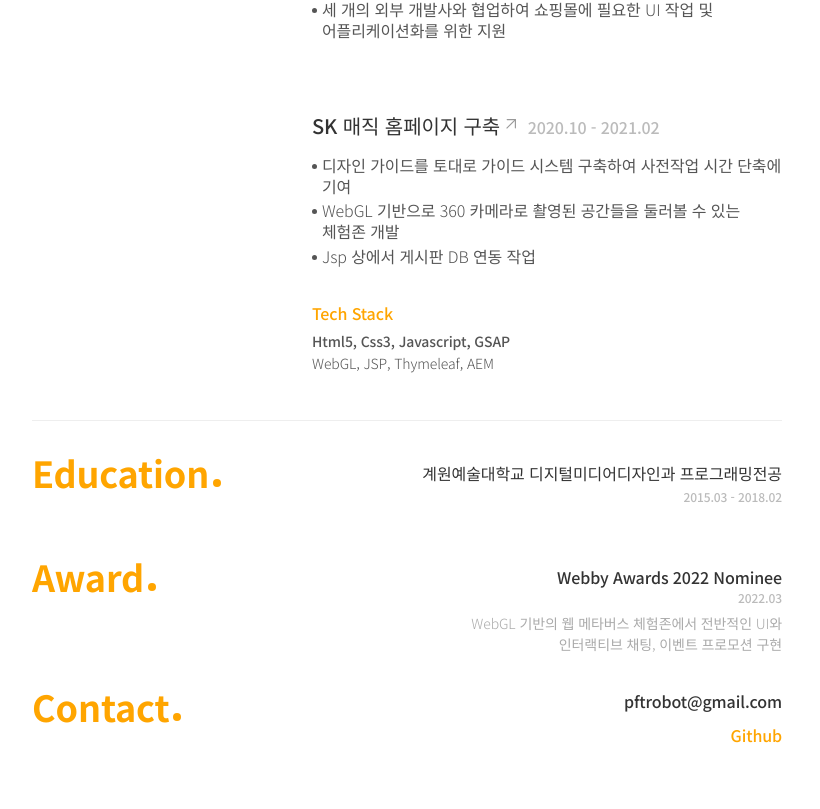
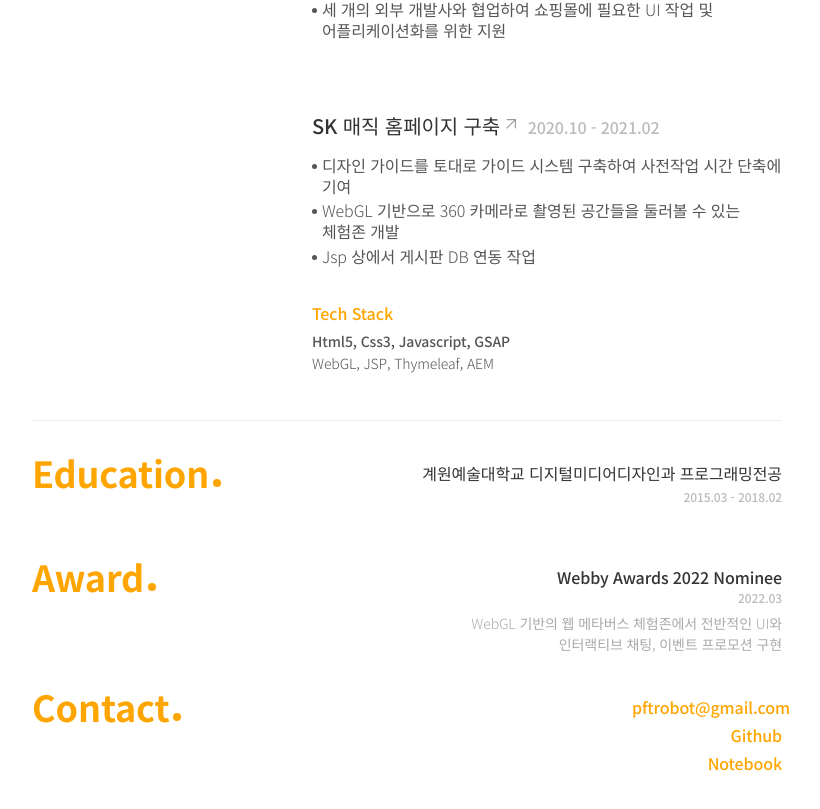
Before and after one commit to pftrobot/resume, a Next.js app: page / in a window 1280 px wide. Shown: the part 2709-3518 px from the top of the page, without its empty margins (233-1053 px from the left). Built offline with nearby package versions, Linux system fonts and the light colour scheme.

Commit message:
feat: link added

```diff
--- a/app/(route)/page.tsx
+++ b/app/(route)/page.tsx
@@ -8,9 +8,7 @@ import { css } from '@emotion/react'
 import Link from 'next/link'
 
 /** @jsxImportSource @emotion/react */
-
-const Home = () => {
-  return (
+const Home = () => (
   <main css={MainCSS}>
     <section className="info">
       <h1>
@@ -23,10 +21,9 @@ const Home = () => {
       <p>
         React, Next.js, Typescript 기반 서비스 구축 및 운영 경험이 있으며, 웹
         표준을 고려한 인터랙티브 웹 프로젝트들을 진행했습니다. <br />
-          재사용 가능한 컴포넌트 작성과 코드의 완성도를 높이는 과정에 큰
-          즐거움을 느낍니다. 개발을 할 때 정답이 있다기보다 상황에 적절한 최적의
-          방식이 있다고 생각하고, 이를 위한 건설적인 토론과 코드 리뷰를
-          좋아합니다.
+        재사용 가능한 컴포넌트 작성과 코드의 완성도를 높이는 과정에 큰 즐거움을
+        느낍니다. 개발을 할 때 정답이 있다기보다 상황에 적절한 최적의 방식이
+        있다고 생각하고, 이를 위한 건설적인 토론과 코드 리뷰를 좋아합니다.
       </p>
     </section>
     <section className="skills">
@@ -80,7 +77,10 @@ const Home = () => {
     <section className="contact">
       <p className="title">Contact</p>
       <div className="text-area">
-          <p>pftrobot@gmail.com</p>
+        <div className="link-box">
+          <Link href={'mailto:pftrobot@gmail.com'}>pftrobot@gmail.com</Link>
+        </div>
+        <div className="link-box">
           <Link
             href="https://github.com/pftrobot"
             target="_blank"
@@ -89,10 +89,19 @@ const Home = () => {
             Github
           </Link>
         </div>
+        <div className="link-box">
+          <Link
+            href="https://mini-flyingfish-f3c.notion.site/Book-7076265cac0f4ddbaa75182c4810a62d?pvs=4"
+            target="_blank"
+            css={LinkCSS}
+          >
+            Notebook
+          </Link>
+        </div>
+      </div>
     </section>
   </main>
 )
-}
 
 export default Home
 
@@ -249,52 +258,16 @@ const MainCSS = () => css`
 
   .contact {
     .text-area {
-      margin-top: 10px;
+      display: flex;
+      flex-direction: column;
+      gap: 4px;
     }
 
-    button,
     a {
       font-size: 16px;
       margin-right: -8px;
-    }
-
-    button {
-      display: block;
-      font-weight: 300;
-      padding: 6px 8px;
-      border: none;
-      background-color: transparent;
-      transition: all 0.2s linear;
-
-      @media (max-width: ${breakMedium}px) {
-        margin-left: auto;
-      }
-
-      svg {
-        display: inline-block;
-        vertical-align: middle;
-        margin-top: -2px;
-        stroke: #333;
-        transition: stroke 0.2s linear;
-      }
-
-      @media (hover: hover) {
-        &:hover {
-          color: orange;
-
-          svg {
-            stroke: orange;
-          }
-        }
-      }
-    }
-
-    a {
-      display: inline-block;
-      font-size: 16px;
       color: orange;
       text-decoration: none;
-      margin-top: 4px;
     }
   }
 `
```
Lines whose indentation alone changed are shown as unchanged.
